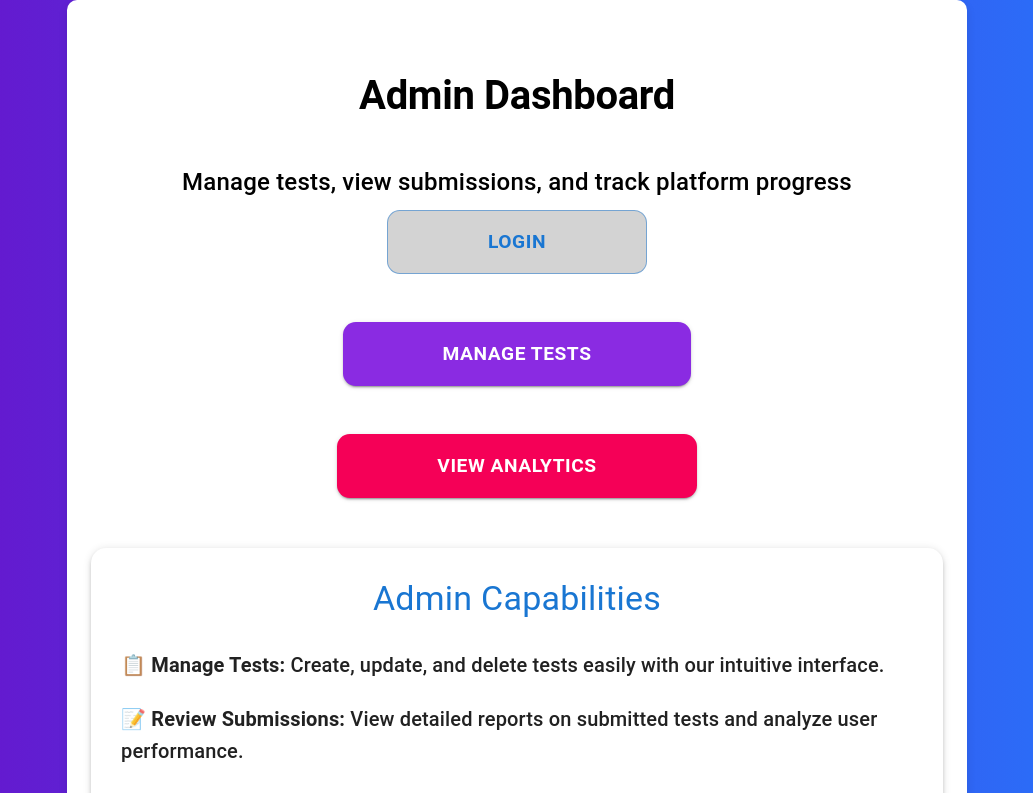
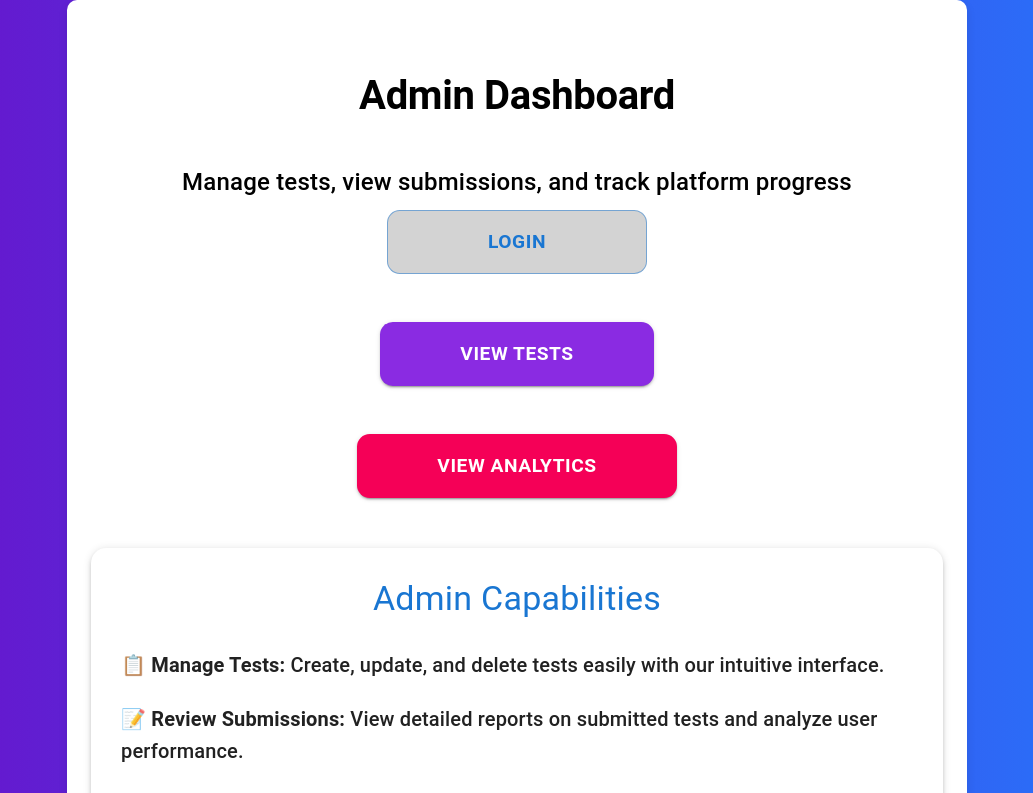
Before and after one commit to ebaze-tech/CourseMasterAdmin, a React (Vite) app: page / in a window 1280 px wide. Shown: the top 793 px of the page, without its empty margins (123-1156 px from the left). Built offline with nearby package versions, Linux system fonts and the light colour scheme.

Commit message:
Fixed admin home page

```diff
--- a/src/Admin/AdminHomepage.jsx
+++ b/src/Admin/AdminHomepage.jsx
@@ -92,7 +92,7 @@ const AdminHomePage = () => {
               size="medium"
               onClick={() => navigate("/login/admin")}
               sx={{
-                padding: "20px 100px",
+                padding: "20px 80px",
                 fontSize: "1.2rem",
                 fontWeight: "bold",
                 height: "4rem",
@@ -102,7 +102,7 @@ const AdminHomePage = () => {
                 marginTop: "3rem",
               }}
             >
-              Manage Tests
+              View Tests
             </Button>
           </Box>{" "}
           <Box
@@ -119,7 +119,7 @@ const AdminHomePage = () => {
               size="medium"
               onClick={() => navigate("/login/admin")}
               sx={{
-                padding: "20px 100px",
+                padding: "20px 80px",
                 fontSize: "1.2rem",
                 fontWeight: "bold",
                 height: "4rem",
```
